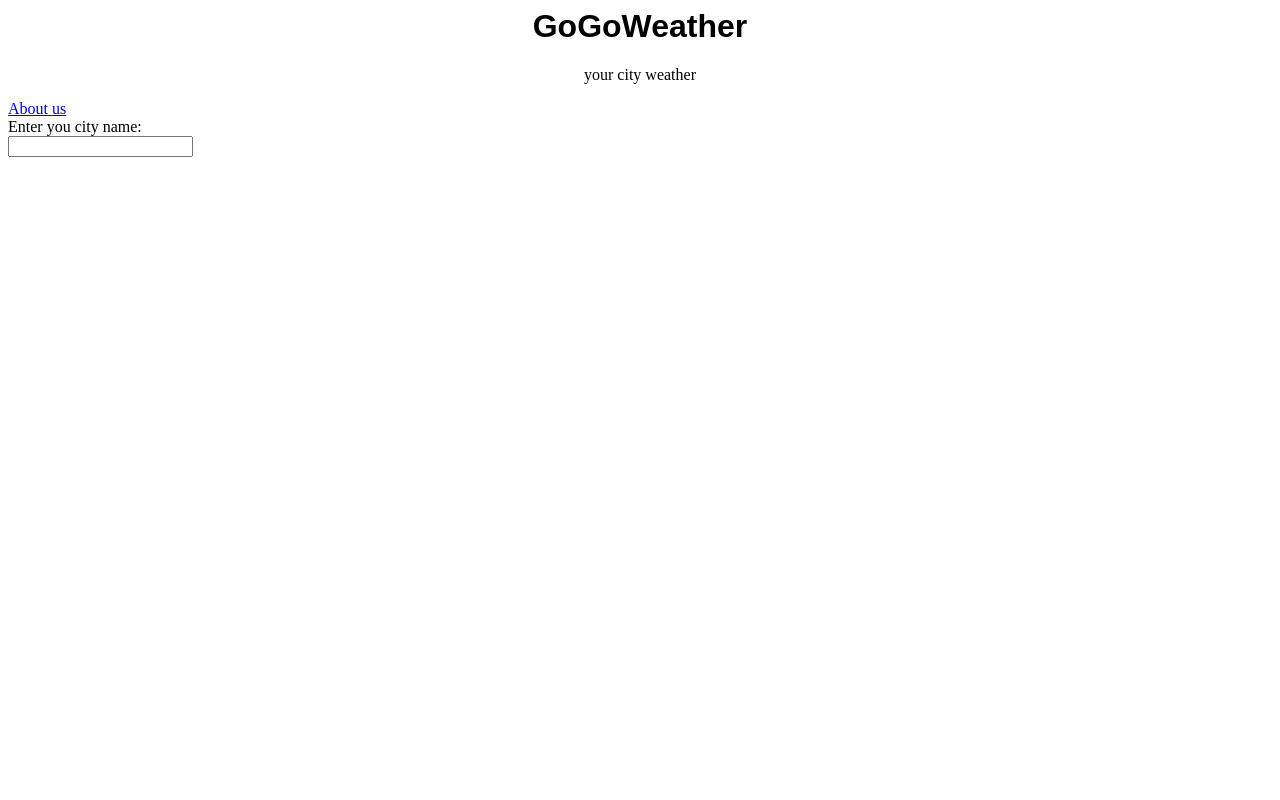
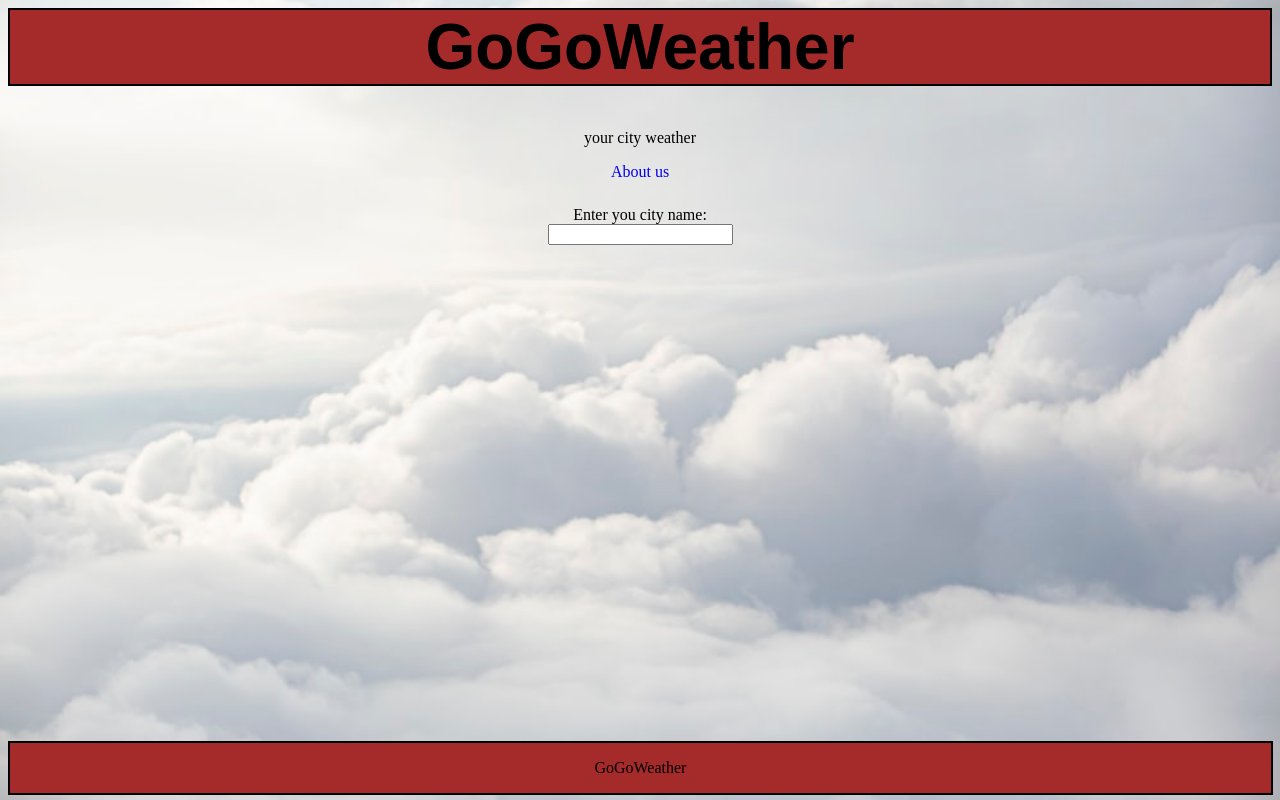
Before and after one commit to ssingh314/ssingh314.github.io, a plain HTML site: page index.html in a window 1280 px wide. Drawn offline with Linux system fonts and the light colour scheme.

Commit message:
modified index and styleshheet and also added a picture to assets folder

```diff
--- a/CSS/externalStyle.css
+++ b/CSS/externalStyle.css
@@ -1,12 +1,36 @@
 h1 {
     font-family: 'SmallCaps', sans-serif;
-    font-size: 2em;
+    font-size: 4em;
     font-weight: bold;
     text-align: center;
+    border: 2px;
+    border-style: solid;
+    background-color: brown;
 }
 p {
     text-align: center;
 }
-a {
+
+#link {
     text-align: center;
 }
+#input {
+    text-align: center;
+    margin-top: 25px;
+    display: block;
+}
+a {
+    text-decoration: none;
+}
+html {
+    background: url("../assets/theme.jpg") no-repeat center center fixed;
+    background-size: cover;
+}
+#footer {
+    position:fixed;
+    bottom: 5;
+    width: 98.5%;
+    border: 2px;
+    border-style: solid;
+    background-color: brown;
+}
--- a/index.html
+++ b/index.html
@@ -7,8 +7,16 @@
     <body>
         <h1>GoGoWeather</h1>
         <p>your city weather</p>
-        <a href="Aboutus.html">About us</a><br>
+        <div id="link">
+        <a href="Aboutus.html">About us</a>
+        </div>
+        <div id="input">
         <label for="city">Enter you city name:</label><br>
         <input type="text" id="city" name="city">
+        </div>
+        <div id="footer">
+            <p>GoGoWeather</p>
+            </div>
+
     </body>
 </html>
```
Also changed, not shown: assets/theme.jpg (added), assets/weather.webp (deleted).
